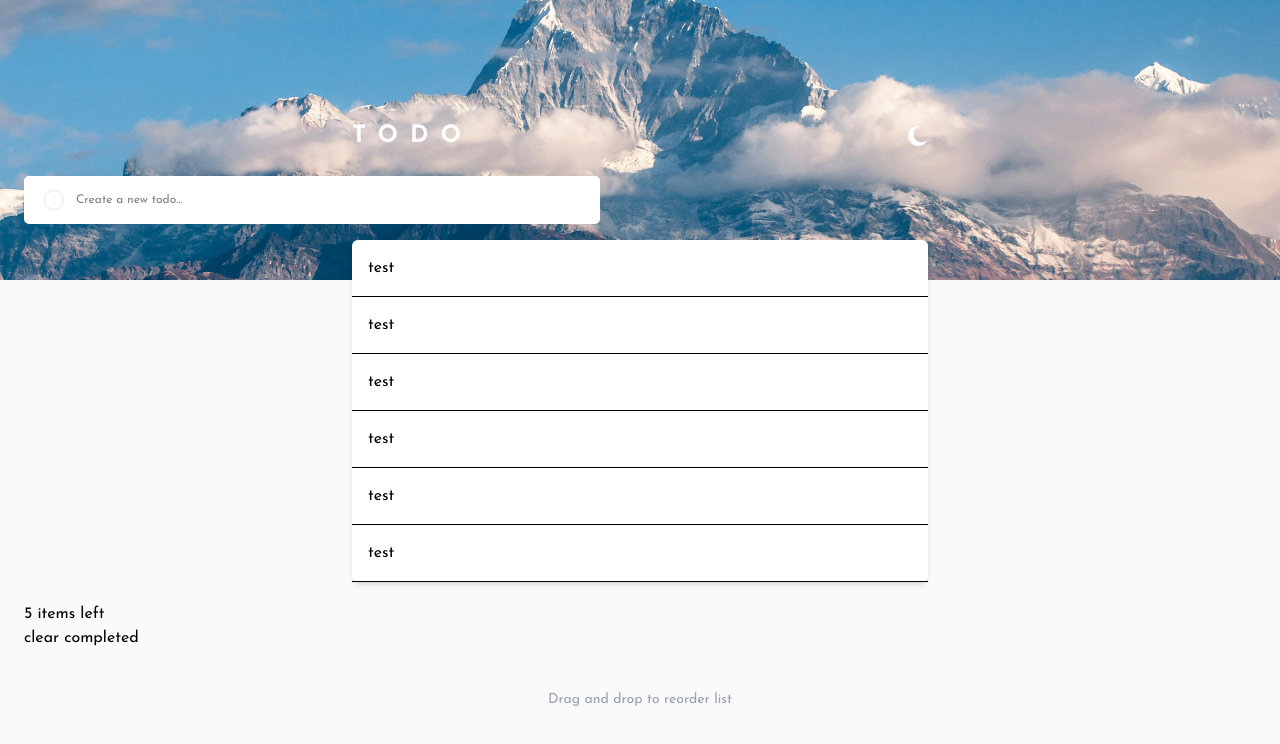
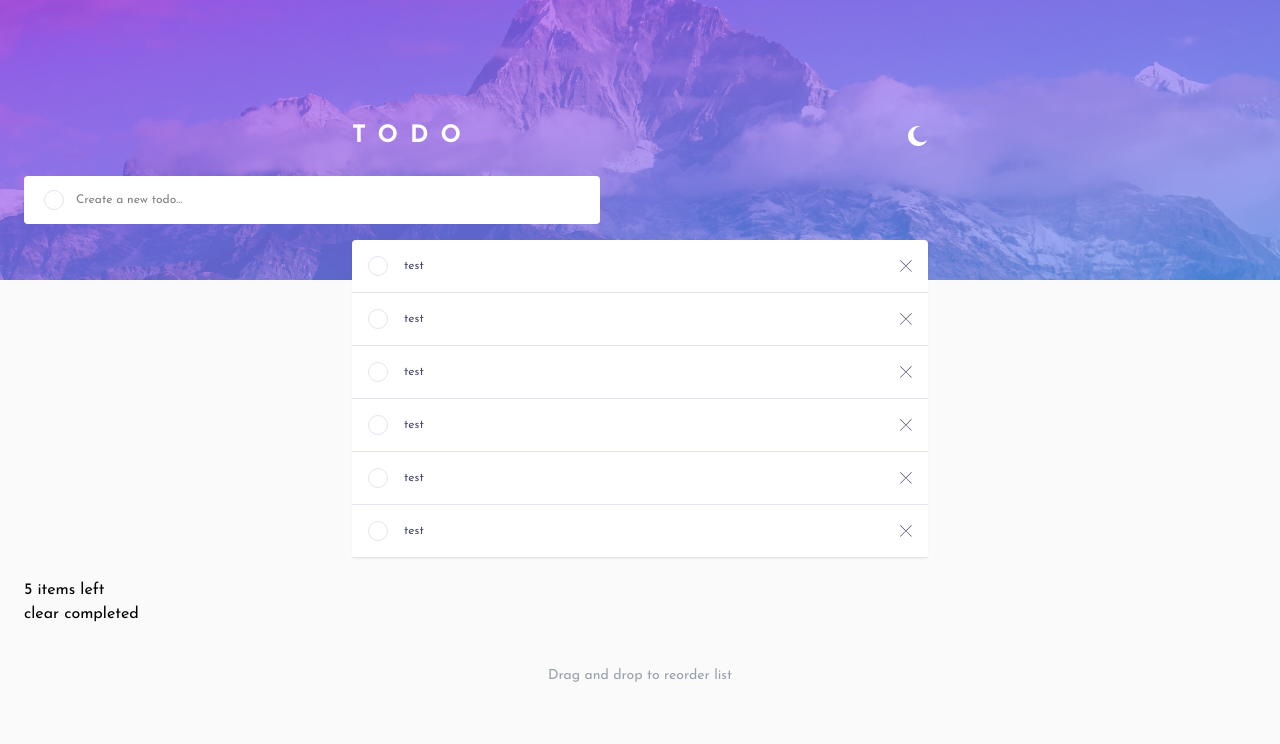
Before and after one commit to KarolinaMas/todo-app-react, a React (Vite) app: page / in a window 1280 px wide. Shown: the top 744 px of the page. Built offline with nearby package versions, Linux system fonts and the light colour scheme.

Commit message:
style list item

```diff
--- a/src/App.jsx
+++ b/src/App.jsx
@@ -1,19 +1,24 @@
 import React from "react";
 import moonIcon from "./assets/images/icon-moon.svg";
 import bgImage from "./assets/images/bg-image.jpg";
+import crossIcon from "./assets/images/icon-cross.svg";
+import checkIcon from "./assets/images/icon-check.svg";
 
 const App = () => {
   return (
-    <div className="min-h-[100vh] bg-[#FAFAFA] relative">
+    <div className="min-h-[100vh] bg-[#FAFAFA]">
       <img
         src={bgImage}
         alt="img"
         aria-hidden
         className="h-[200px] sm:h-auto max-h-[35vh] object-cover w-full"
       />
-
+      <div
+        className="absolute inset-0 w-full h-[200px] sm:h-auto max-h-[35vh] bg-gradient-to-tl from-[#5596FF] to-[#AC2DEB] opacity-70 pointer-events-none"
+        aria-hidden="true"
+      />
       <div className="w-full flex flex-col items-center px-6 -mt-40 mb-5">
-        <header className="flex justify-between items-center w-full max-w-xl mb-6 text-white">
+        <header className="flex justify-between items-center w-full max-w-xl mb-6 text-white z-10">
           <h1 className="text-2xl tracking-[0.5em] uppercase font-bold">
             todo
           </h1>
@@ -27,17 +32,143 @@ const App = () => {
           <input
             type="text"
             placeholder="Create a new todo..."
-            className="bg-white w-full max-w-xl p-4 rounded-[5px] text-xs placeholder:p-9"
+            className="bg-white w-full max-w-xl p-4 rounded-sm text-xs placeholder:pl-9"
           />
         </div>
 
-        <ul className="w-full max-w-xl bg-white mt-4 rounded-md shadow-md">
-          <li className="p-4 border-b">test</li>
-          <li className="p-4 border-b">test</li>
-          <li className="p-4 border-b">test</li>
-          <li className="p-4 border-b">test</li>
-          <li className="p-4 border-b">test</li>
-          <li className="p-4 border-b">test</li>
+        <ul className="w-full max-w-xl bg-white text-xs text-[#494C6B] mt-4 rounded-sm shadow-xs z-10">
+          <li className="relative w-full border-b border-[#E3E4F1] flex items-center justify-between p-4">
+            <label className="flex items-center w-full cursor-pointer relative">
+              <input
+                type="checkbox"
+                className="peer appearance-none w-5 h-5 border border-[#E3E4F1] rounded-full
+                 checked:bg-gradient-to-br checked:from-[#55DDFF] checked:to-[#C058F3]
+                 checked:border-none focus:outline-none relative"
+              />
+              <img
+                src={checkIcon}
+                alt="check icon"
+                className="absolute left-0 ml-[5px] h-[9px] pointer-events-none opacity-0 peer-checked:opacity-100"
+              />
+              <p className="pl-4 peer-checked:line-through peer-checked:text-[#D1D2DA]">
+                test
+              </p>
+            </label>
+
+            <button className="w-3 h-3 shrink-0">
+              <img src={crossIcon} alt="cross icon" />
+            </button>
+          </li>
+          <li className="relative w-full border-b border-[#E3E4F1] flex items-center justify-between p-4">
+            <label className="flex items-center w-full cursor-pointer relative">
+              <input
+                type="checkbox"
+                className="peer appearance-none w-5 h-5 border border-[#E3E4F1] rounded-full
+                 checked:bg-gradient-to-br checked:from-[#55DDFF] checked:to-[#C058F3]
+                 checked:border-none focus:outline-none relative"
+              />
+              <img
+                src={checkIcon}
+                alt="check icon"
+                className="absolute left-0 ml-[5px] h-[9px] pointer-events-none opacity-0 peer-checked:opacity-100"
+              />
+              <p className="pl-4 peer-checked:line-through peer-checked:text-[#D1D2DA]">
+                test
+              </p>
+            </label>
+
+            <button className="w-3 h-3 shrink-0">
+              <img src={crossIcon} alt="cross icon" />
+            </button>
+          </li>
+          <li className="relative w-full border-b border-[#E3E4F1] flex items-center justify-between p-4">
+            <label className="flex items-center w-full cursor-pointer relative">
+              <input
+                type="checkbox"
+                className="peer appearance-none w-5 h-5 border border-[#E3E4F1] rounded-full
+                 checked:bg-gradient-to-br checked:from-[#55DDFF] checked:to-[#C058F3]
+                 checked:border-none focus:outline-none relative"
+              />
+              <img
+                src={checkIcon}
+                alt="check icon"
+                className="absolute left-0 ml-[5px] h-[9px] pointer-events-none opacity-0 peer-checked:opacity-100"
+              />
+              <p className="pl-4 peer-checked:line-through peer-checked:text-[#D1D2DA]">
+                test
+              </p>
+            </label>
+
+            <button className="w-3 h-3 shrink-0">
+              <img src={crossIcon} alt="cross icon" />
+            </button>
+          </li>
+          <li className="relative w-full border-b border-[#E3E4F1] flex items-center justify-between p-4">
+            <label className="flex items-center w-full cursor-pointer relative">
+              <input
+                type="checkbox"
+                className="peer appearance-none w-5 h-5 border border-[#E3E4F1] rounded-full
+                 checked:bg-gradient-to-br checked:from-[#55DDFF] checked:to-[#C058F3]
+                 checked:border-none focus:outline-none relative"
+              />
+              <img
+                src={checkIcon}
+                alt="check icon"
+                className="absolute left-0 ml-[5px] h-[9px] pointer-events-none opacity-0 peer-checked:opacity-100"
+              />
+              <p className="pl-4 peer-checked:line-through peer-checked:text-[#D1D2DA]">
+                test
+              </p>
+            </label>
+
+            <button className="w-3 h-3 shrink-0">
+              <img src={crossIcon} alt="cross icon" />
+            </button>
+          </li>
+          <li className="relative w-full border-b border-[#E3E4F1] flex items-center justify-between p-4">
+            <label className="flex items-center w-full cursor-pointer relative">
+              <input
+                type="checkbox"
+                className="peer appearance-none w-5 h-5 border border-[#E3E4F1] rounded-full
+                 checked:bg-gradient-to-br checked:from-[#55DDFF] checked:to-[#C058F3]
+                 checked:border-none focus:outline-none relative"
+              />
+              <img
+                src={checkIcon}
+                alt="check icon"
+                className="absolute left-0 ml-[5px] h-[9px] pointer-events-none opacity-0 peer-checked:opacity-100"
+              />
+              <p className="pl-4 peer-checked:line-through peer-checked:text-[#D1D2DA]">
+                test
+              </p>
+            </label>
+
+            <button className="w-3 h-3 shrink-0">
+              <img src={crossIcon} alt="cross icon" />
+            </button>
+          </li>
+          <li className="relative w-full border-b border-[#E3E4F1] flex items-center justify-between p-4">
+            <label className="flex items-center w-full cursor-pointer relative">
+              <input
+                type="checkbox"
+                className="peer appearance-none w-5 h-5 border border-[#E3E4F1] rounded-full
+                 checked:bg-gradient-to-br checked:from-[#55DDFF] checked:to-[#C058F3]
+                 checked:border-none focus:outline-none relative"
+              />
+              <img
+                src={checkIcon}
+                alt="check icon"
+                className="absolute left-0 ml-[5px] h-[9px] pointer-events-none opacity-0 peer-checked:opacity-100"
+              />
+              <p className="pl-4 peer-checked:line-through peer-checked:text-[#D1D2DA]">
+                test
+              </p>
+            </label>
+
+            <button className="w-3 h-3 shrink-0">
+              <img src={crossIcon} alt="cross icon" />
+            </button>
+          </li>
         </ul>
       </div>
       <div className="px-6 mt-4">
```
